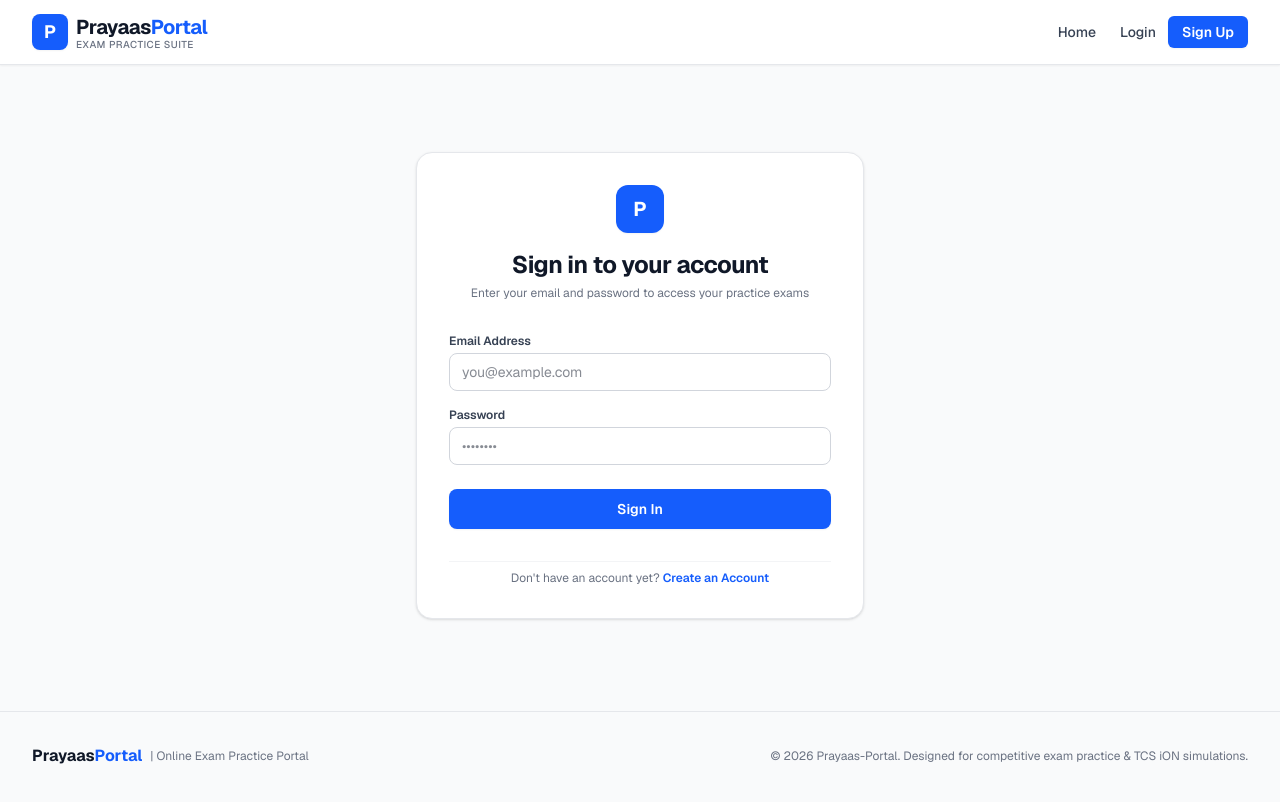
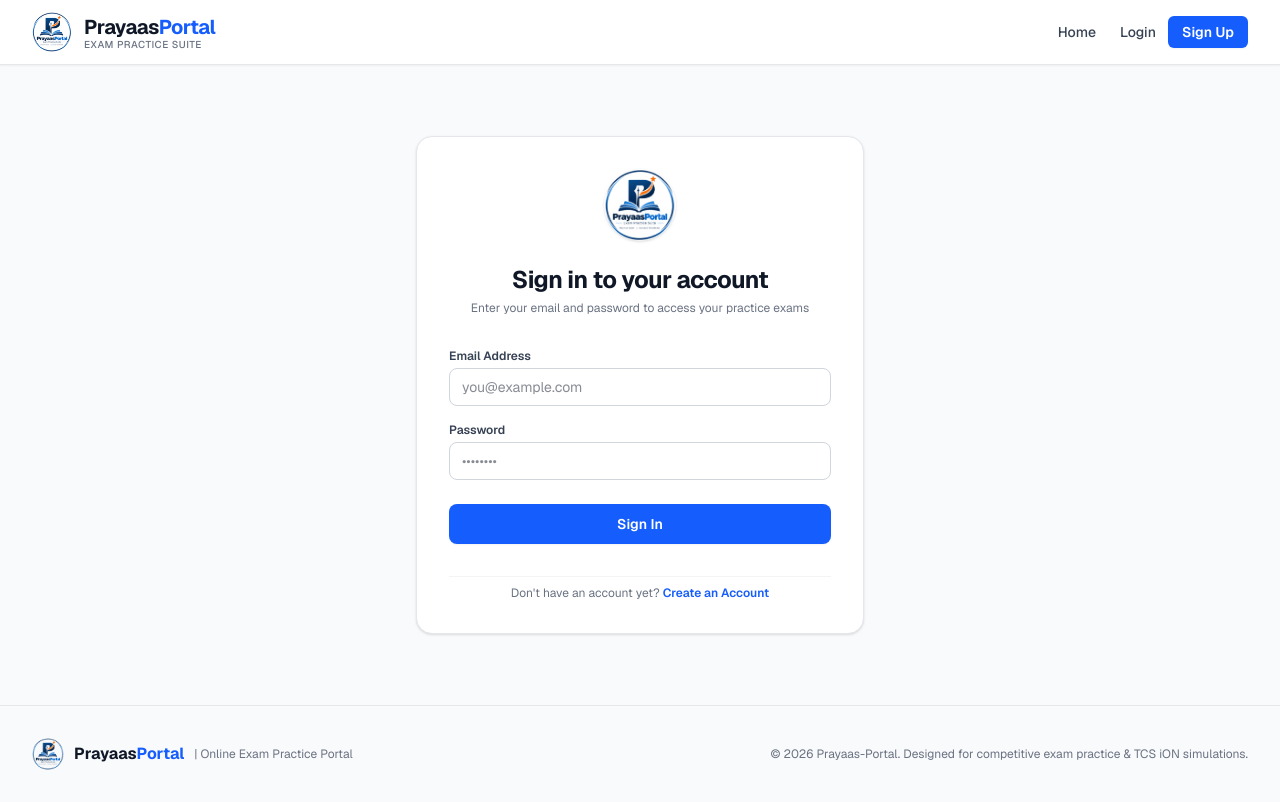
Before and after one commit to manish-max07/Prayaas-Portal, a Next.js app in the folder frontend/: page /login in a window 1280 px wide. Built offline with nearby package versions, Linux system fonts and the light colour scheme; no server answers.

Commit message:
logo added

```diff
--- a/frontend/app/exam/[examId]/attempt/[attemptId]/page.js
+++ b/frontend/app/exam/[examId]/attempt/[attemptId]/page.js
@@ -2,6 +2,7 @@
 
 import React, { useState, useEffect, useRef, useMemo, use } from "react";
 import { useRouter } from "next/navigation";
+import Image from "next/image";
 import api from "@/lib/api";
 import { useAuth } from "@/context/AuthContext";
 import ProtectedRoute from "@/components/ProtectedRoute";
@@ -343,9 +344,14 @@ function LiveExamContent({ params }) {
       {/* 1. TOP BAR: Exam Name, Timer, Candidate Info */}
       <header className="sticky top-0 z-30 border-b border-gray-300 bg-blue-900 px-4 py-2.5 text-white shadow-sm flex items-center justify-between">
         <div className="flex items-center gap-3">
-          <div className="flex h-8 w-8 items-center justify-center rounded bg-blue-700 text-white font-black text-sm">
-            P
-          </div>
+          <Image
+            src="/logo.png"
+            alt="Prayaas Portal"
+            width={34}
+            height={34}
+            className="h-8.5 w-8.5 object-contain rounded-full bg-white/10 p-0.5"
+            priority
+          />
           <div>
             <h1 className="text-sm sm:text-base font-bold tracking-tight line-clamp-1">
               {exam.title}
--- a/frontend/app/exam/[examId]/page.js
+++ b/frontend/app/exam/[examId]/page.js
@@ -3,6 +3,7 @@
 import React, { useState, useEffect, use } from "react";
 import { useRouter } from "next/navigation";
 import Link from "next/link";
+import Image from "next/image";
 import api from "@/lib/api";
 import { useAuth } from "@/context/AuthContext";
 import ProtectedRoute from "@/components/ProtectedRoute";
@@ -102,6 +103,15 @@ function ExamInstructionsContent({ params }) {
 
         {/* Top Header Bar */}
         <div className="border-b border-gray-200 bg-blue-900 px-6 py-4 text-white flex flex-col sm:flex-row sm:items-center sm:justify-between gap-3">
+          <div className="flex items-center gap-3">
+            <Image
+              src="/logo.png"
+              alt="Prayaas Portal"
+              width={42}
+              height={42}
+              className="h-10 w-10 object-contain rounded-full bg-white/10 p-0.5 shrink-0"
+              priority
+            />
             <div>
               <span className="inline-block rounded bg-blue-800 px-2 py-0.5 text-[11px] font-semibold tracking-wide uppercase text-blue-200">
                 {exam.examCategory} Exam Simulation
@@ -109,6 +119,7 @@ function ExamInstructionsContent({ params }) {
               <h1 className="text-lg sm:text-xl font-bold tracking-tight mt-0.5">
                 {exam.title}
               </h1>
+            </div>
           </div>
 
           <div className="flex items-center gap-4 text-xs">
--- a/frontend/app/login/page.js
+++ b/frontend/app/login/page.js
@@ -2,6 +2,7 @@
 
 import React, { useState, Suspense } from "react";
 import Link from "next/link";
+import Image from "next/image";
 import { useRouter, useSearchParams } from "next/navigation";
 import api from "@/lib/api";
 import { useAuth } from "@/context/AuthContext";
@@ -52,9 +53,16 @@ function LoginForm() {
     <div className="flex min-h-[80vh] items-center justify-center px-4 py-12 sm:px-6 lg:px-8">
       <div className="w-full max-w-md space-y-8 rounded-2xl border border-gray-200 bg-white p-8 shadow-sm">
         <div className="text-center">
-          <div className="mx-auto flex h-12 w-12 items-center justify-center rounded-xl bg-blue-600 text-white font-bold text-xl shadow-xs">
-            P
-          </div>
+          <Link href="/" className="inline-block transition-transform hover:scale-105">
+            <Image
+              src="/logo.png"
+              alt="Prayaas Portal Logo"
+              width={72}
+              height={72}
+              className="mx-auto h-18 w-18 object-contain rounded-full shadow-sm"
+              priority
+            />
+          </Link>
           <h2 className="mt-4 text-2xl font-bold tracking-tight text-gray-900">
             Sign in to your account
           </h2>
--- a/frontend/app/page.js
+++ b/frontend/app/page.js
@@ -2,6 +2,7 @@
 
 import React, { useEffect, useState, useMemo } from "react";
 import Link from "next/link";
+import Image from "next/image";
 import { useRouter } from "next/navigation";
 import api from "@/lib/api";
 import { useAuth } from "@/context/AuthContext";
@@ -99,8 +100,16 @@ export default function HomePage() {
 
         <div className="relative mx-auto max-w-7xl px-4 pt-12 pb-16 sm:px-6 sm:pt-16 sm:pb-20 lg:px-8">
           <div className="mx-auto max-w-4xl text-center">
-            {/* Live Indicator Pill */}
-            <div className="inline-flex items-center gap-2 rounded-full border border-blue-400/30 bg-blue-500/10 px-4 py-1.5 text-xs font-semibold text-blue-200 backdrop-blur-md shadow-xs mb-6">
+            {/* Live Indicator Pill with Brand Logo */}
+            <div className="inline-flex items-center gap-2.5 rounded-full border border-blue-400/30 bg-blue-500/10 px-4 py-1.5 text-xs font-semibold text-blue-200 backdrop-blur-md shadow-xs mb-6">
+              <Image
+                src="/logo.png"
+                alt="Prayaas Portal Emblem"
+                width={22}
+                height={22}
+                className="h-5 w-5 object-contain rounded-full shadow-xs"
+                priority
+              />
               <span className="flex h-2 w-2 relative">
                 <span className="animate-ping absolute inline-flex h-full w-full rounded-full bg-emerald-400 opacity-75"></span>
                 <span className="relative inline-flex rounded-full h-2 w-2 bg-emerald-400"></span>
--- a/frontend/app/signup/page.js
+++ b/frontend/app/signup/page.js
@@ -2,6 +2,7 @@
 
 import React, { useState, Suspense } from "react";
 import Link from "next/link";
+import Image from "next/image";
 import { useRouter, useSearchParams } from "next/navigation";
 import api from "@/lib/api";
 import { useAuth } from "@/context/AuthContext";
@@ -59,9 +60,16 @@ function SignupForm() {
     <div className="flex min-h-[80vh] items-center justify-center px-4 py-12 sm:px-6 lg:px-8">
       <div className="w-full max-w-md space-y-8 rounded-2xl border border-gray-200 bg-white p-8 shadow-sm">
         <div className="text-center">
-          <div className="mx-auto flex h-12 w-12 items-center justify-center rounded-xl bg-blue-600 text-white font-bold text-xl shadow-xs">
-            P
-          </div>
+          <Link href="/" className="inline-block transition-transform hover:scale-105">
+            <Image
+              src="/logo.png"
+              alt="Prayaas Portal Logo"
+              width={72}
+              height={72}
+              className="mx-auto h-18 w-18 object-contain rounded-full shadow-sm"
+              priority
+            />
+          </Link>
           <h2 className="mt-4 text-2xl font-bold tracking-tight text-gray-900">
             Create your account
           </h2>
--- a/frontend/components/AdminNavbar.js
+++ b/frontend/components/AdminNavbar.js
@@ -2,6 +2,7 @@
 
 import React from "react";
 import Link from "next/link";
+import Image from "next/image";
 import { useAuth } from "@/context/AuthContext";
 import { useRouter } from "next/navigation";
 
@@ -19,13 +20,20 @@ export default function AdminNavbar() {
       <div className="mx-auto flex h-14 max-w-7xl items-center justify-between px-4 sm:px-6 lg:px-8">
         {/* Admin Brand */}
         <div className="flex items-center gap-3">
-          <div className="flex h-7 w-7 items-center justify-center rounded bg-gray-700 text-white font-mono font-bold text-xs">
+          <Image
+            src="/logo.png"
+            alt="Prayaas Portal"
+            width={32}
+            height={32}
+            className="h-8 w-8 object-contain rounded-full"
+          />
+          <div className="flex h-6 w-6 items-center justify-center rounded bg-gray-800 text-gray-300 font-mono font-bold text-[10px] border border-gray-700">
             ADM
           </div>
           <div>
             <Link
               href="/admin/dashboard"
-              className="text-sm font-bold tracking-wider text-gray-100 uppercase"
+              className="text-sm font-bold tracking-wider text-gray-100 uppercase hover:text-white"
             >
               Prayaas Portal <span className="text-gray-400 font-normal">| Admin Console</span>
             </Link>
--- a/frontend/components/Footer.js
+++ b/frontend/components/Footer.js
@@ -1,11 +1,19 @@
 import React from "react";
+import Image from "next/image";
 
 export default function Footer() {
   return (
     <footer className="mt-auto border-t border-gray-200 bg-gray-50 py-8">
       <div className="mx-auto max-w-7xl px-4 sm:px-6 lg:px-8">
         <div className="flex flex-col items-center justify-between gap-4 sm:flex-row">
-          <div className="flex items-center gap-2">
+          <div className="flex items-center gap-2.5">
+            <Image
+              src="/logo.png"
+              alt="Prayaas Portal Logo"
+              width={32}
+              height={32}
+              className="h-8 w-8 object-contain rounded-full"
+            />
             <span className="text-base font-bold text-gray-900">
               Prayaas<span className="text-blue-600">Portal</span>
             </span>
--- a/frontend/components/Navbar.js
+++ b/frontend/components/Navbar.js
@@ -4,6 +4,8 @@ import React from "react";
 import Link from "next/link";
 import { useAuth } from "@/context/AuthContext";
 import { useRouter } from "next/navigation";
+
+import Image from "next/image";
 
 export default function Navbar() {
   const { user, isAuthenticated, logout } = useAuth();
@@ -18,12 +20,17 @@ export default function Navbar() {
     <header className="sticky top-0 z-40 w-full border-b border-gray-200 bg-white shadow-xs">
       <div className="mx-auto flex h-16 max-w-7xl items-center justify-between px-4 sm:px-6 lg:px-8">
         {/* Brand / Logo */}
-        <Link href="/" className="flex items-center gap-2">
-          <div className="flex h-9 w-9 items-center justify-center rounded-lg bg-blue-600 text-white font-bold text-lg shadow-xs">
-            P
-          </div>
+        <Link href="/" className="flex items-center gap-3 group">
+          <Image
+            src="/logo.png"
+            alt="Prayaas Portal Logo"
+            width={44}
+            height={44}
+            className="h-10 w-10 object-contain rounded-full transition-transform group-hover:scale-105"
+            priority
+          />
           <div className="flex flex-col">
-            <span className="text-xl font-bold tracking-tight text-gray-900">
+            <span className="text-xl font-bold tracking-tight text-gray-900 group-hover:text-blue-600 transition-colors">
               Prayaas<span className="text-blue-600">Portal</span>
             </span>
             <span className="text-[10px] uppercase tracking-wider text-gray-500 font-medium -mt-1">
```
Also changed, not shown: frontend/public/logo.png (added). Lines whose indentation alone changed are shown as unchanged.
